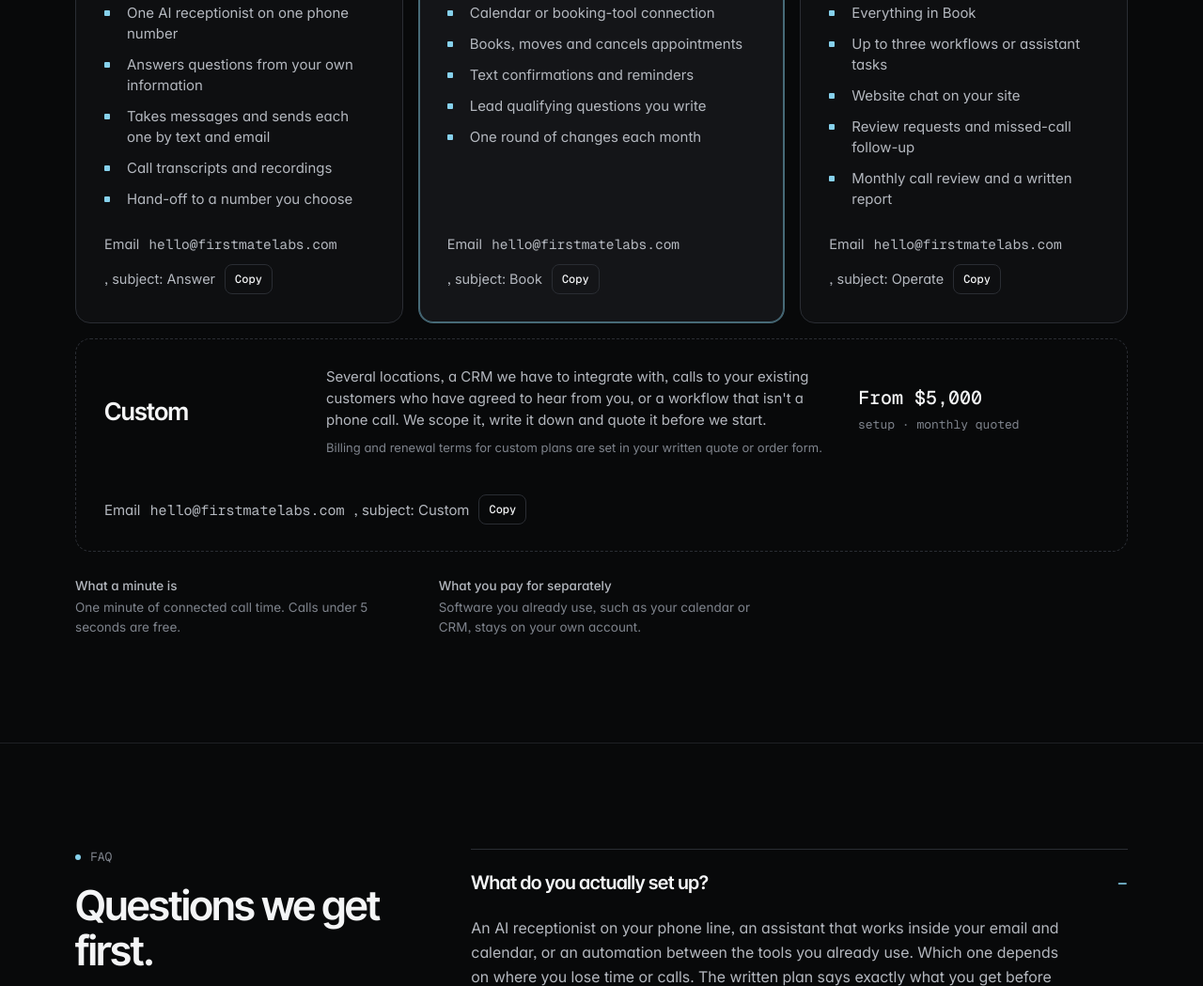
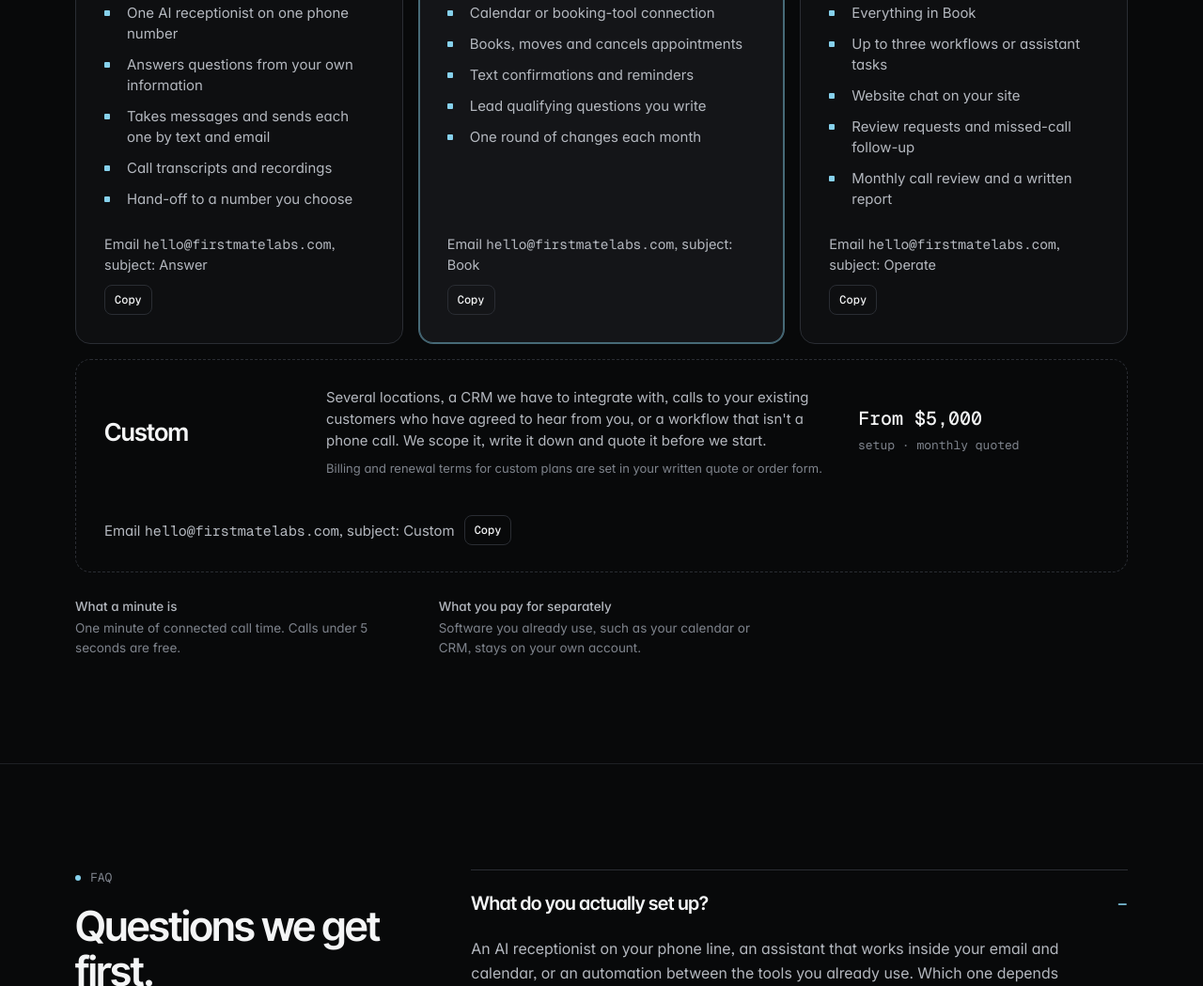
Before and after one commit to firstmatelabs/firstmatelabs-site, a plain HTML site: page index.html in a window 1280 px wide. Shown: the part 5177-6226 px from the top of the page at 94% size. Drawn offline with Linux system fonts and the light colour scheme.

Commit message:
Keep each pricing email line as one phrase
Wrap only the Copy button, so the address and subject stay together.

```diff
--- a/email-copy.css
+++ b/email-copy.css
@@ -10,7 +10,8 @@ nav .email-copy .email-addr{font-size:12.5px;color:var(--c-text-2)}
 nav .email-copy .btn{height:38px;padding:0 16px;font-size:14px;font-family:var(--font-sans);font-weight:500}
 
 .tier-email{margin-top:auto;display:flex;align-items:center;gap:10px;flex-wrap:wrap;font-size:14.5px;line-height:22px;color:var(--c-text-2)}
-.tier-email .email-addr{font-family:var(--font-mono);color:var(--c-text-2);overflow-wrap:anywhere}
+.tier-email-text{min-width:0;overflow-wrap:anywhere}
+.tier-email .email-addr{font-family:var(--font-mono);color:var(--c-text-2)}
 .custom .tier-email{grid-column:1/-1;margin-top:4px}
 
 .navsheet-email{margin:10px 0 20px}
--- a/index.html
+++ b/index.html
@@ -188,7 +188,7 @@
 <li>Takes messages and sends each one by text and email</li>
 <li>Call transcripts and recordings</li>
 <li>Hand-off to a number you choose</li>
-</ul><p class="tier-email">Email <span class="email-addr">hello@firstmatelabs.com</span>, subject: Answer <button type="button" class="btn sm" data-copy-email="hello@firstmatelabs.com">Copy</button></p></div>
+</ul><p class="tier-email"><span class="tier-email-text">Email <span class="email-addr">hello@firstmatelabs.com</span>, subject: Answer</span> <button type="button" class="btn sm" data-copy-email="hello@firstmatelabs.com">Copy</button></p></div>
 <div class="tier mid">
 <div class="nm">
 <h3>Book</h3><span class="chip">Includes Booking</span></div>
@@ -204,7 +204,7 @@
 <li>Text confirmations and reminders</li>
 <li>Lead qualifying questions you write</li>
 <li>One round of changes each month</li>
-</ul><p class="tier-email">Email <span class="email-addr">hello@firstmatelabs.com</span>, subject: Book <button type="button" class="btn sm" data-copy-email="hello@firstmatelabs.com">Copy</button></p></div>
+</ul><p class="tier-email"><span class="tier-email-text">Email <span class="email-addr">hello@firstmatelabs.com</span>, subject: Book</span> <button type="button" class="btn sm" data-copy-email="hello@firstmatelabs.com">Copy</button></p></div>
 <div class="tier">
 <div class="nm">
 <h3>Operate</h3></div>
@@ -220,11 +220,11 @@
 <li>Website chat on your site</li>
 <li>Review requests and missed-call follow-up</li>
 <li>Monthly call review and a written report</li>
-</ul><p class="tier-email">Email <span class="email-addr">hello@firstmatelabs.com</span>, subject: Operate <button type="button" class="btn sm" data-copy-email="hello@firstmatelabs.com">Copy</button></p></div></div>
+</ul><p class="tier-email"><span class="tier-email-text">Email <span class="email-addr">hello@firstmatelabs.com</span>, subject: Operate</span> <button type="button" class="btn sm" data-copy-email="hello@firstmatelabs.com">Copy</button></p></div></div>
 <div class="custom">
 <h3>Custom</h3>
 <p>Several locations, a CRM we have to integrate with, calls to your existing customers who have agreed to hear from you, or a workflow that isn't a phone call. We scope it, write it down and quote it before we start.<span class="cterms">Billing and renewal terms for custom plans are set in your written quote or order form.</span></p>
-<div><b>From $5,000</b><br><small class="mono">setup · monthly quoted</small></div><p class="tier-email">Email <span class="email-addr">hello@firstmatelabs.com</span>, subject: Custom <button type="button" class="btn sm" data-copy-email="hello@firstmatelabs.com">Copy</button></p></div>
+<div><b>From $5,000</b><br><small class="mono">setup · monthly quoted</small></div><p class="tier-email"><span class="tier-email-text">Email <span class="email-addr">hello@firstmatelabs.com</span>, subject: Custom</span> <button type="button" class="btn sm" data-copy-email="hello@firstmatelabs.com">Copy</button></p></div>
 <div class="fine">
 <div><b>What a minute is</b>One minute of connected call time. Calls under 5 seconds are free.</div>
 <div><b>What you pay for separately</b>Software you already use, such as your calendar or CRM, stays on your own account.</div>
```
